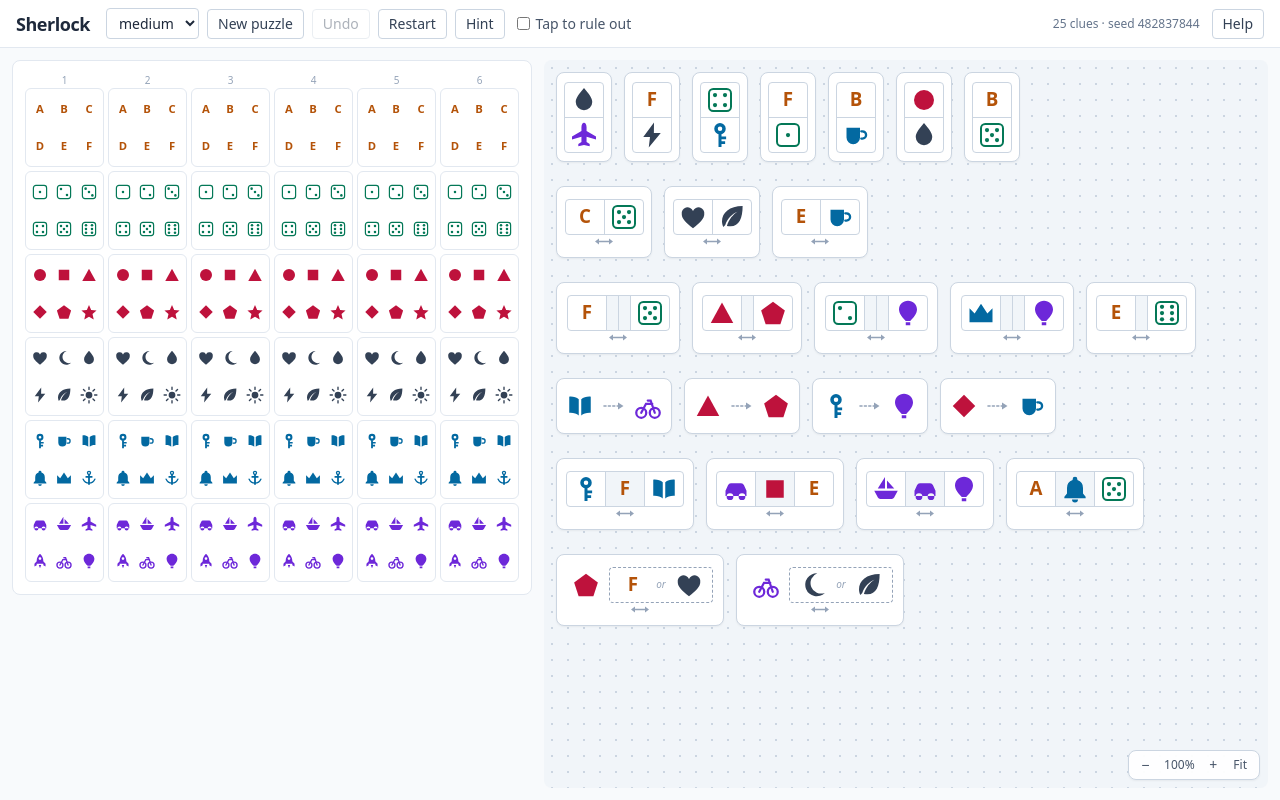
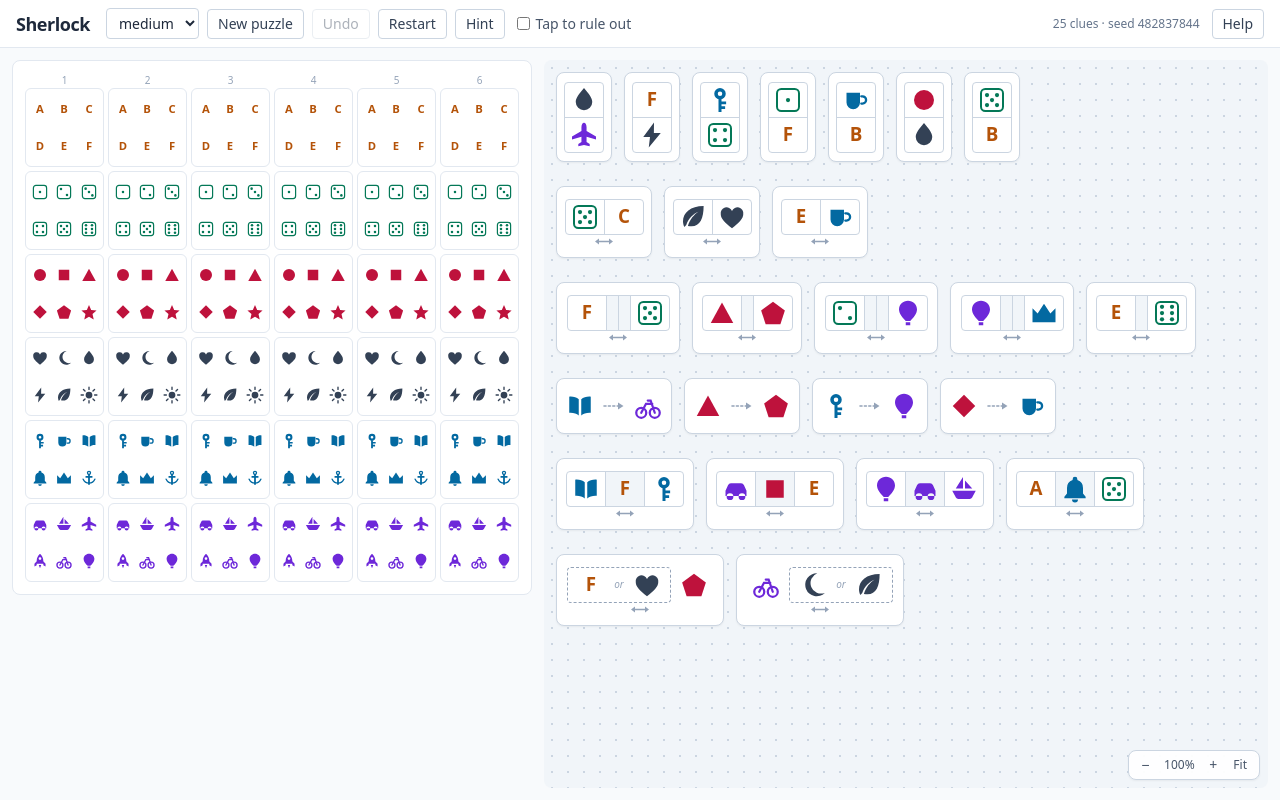
Before and after one commit to kristiandupont/sherlock, a React (Vite) app in the folder app/: page / in a window 1280 px wide. Built offline with nearby package versions, Linux system fonts and the light colour scheme.

Commit message:
feat: implement card flipping functionality; enhance clue handling and UI components

```diff
--- a/app/src/App.tsx
+++ b/app/src/App.tsx
@@ -15,7 +15,7 @@ import { Board, type InteractionMode } from "./ui/Board";
 import { ClueCanvas } from "./ui/ClueCanvas";
 import { Confetti } from "./ui/Confetti";
 import { Legend } from "./ui/Legend";
-import { layoutCluesByKind, type Point } from "./ui/clueLayout";
+import { flipsForPuzzle, layoutCluesByKind, type Point } from "./ui/clueLayout";
 
 const DIFFICULTIES: Difficulty[] = ["easy", "medium", "hard"];
 const STORAGE_KEY = "sherlock:game:v4";
@@ -47,6 +47,12 @@ type Game = {
    */
   history: Snapshot[];
   positions: Point[];
+  /**
+   * Which cards are drawn mirrored. Like `positions`, and for the same reason,
+   * this is not part of a snapshot: turning a card round is tidying the canvas
+   * rather than a move, so undo leaves it alone.
+   */
+  flipped: boolean[];
 };
 
 type Saved = {
@@ -56,6 +62,7 @@ type Saved = {
   /** Every snapshot of the history, oldest first, so undo and rewind survive a reload. */
   history: Array<{ cells: number[][]; placed: boolean[][]; used: boolean[] }>;
   positions: Point[];
+  flipped?: boolean[];
 };
 
 const startSnapshot = (puzzle: Puzzle): Snapshot => ({
@@ -65,7 +72,13 @@ const startSnapshot = (puzzle: Puzzle): Snapshot => ({
 
 function startGame(difficulty: Difficulty): Game {
   const puzzle = generatePuzzle({ difficulty });
-  return { difficulty, puzzle, history: [startSnapshot(puzzle)], positions: [] };
+  return {
+    difficulty,
+    puzzle,
+    history: [startSnapshot(puzzle)],
+    positions: [],
+    flipped: flipsForPuzzle(puzzle.clues, puzzle.seed),
+  };
 }
 
 /** A puzzle is fully determined by its seed and difficulty, so only those are stored. */
@@ -88,6 +101,12 @@ function loadGame(): Game | null {
         used,
       })),
       positions: saved.positions,
+      // Saves written before cards could be turned round have no orientations,
+      // so the puzzle's own are used and the game carries on.
+      flipped:
+        saved.flipped?.length === puzzle.clues.length
+          ? saved.flipped
+          : flipsForPuzzle(puzzle.clues, puzzle.seed),
     };
   } catch {
     return null;
@@ -188,6 +207,7 @@ export default function App() {
       size: game.puzzle.size,
       history: game.history.map(({ board: { cells, placed }, used }) => ({ cells, placed, used })),
       positions: game.positions,
+      flipped: game.flipped,
     };
     try {
       localStorage.setItem(STORAGE_KEY, JSON.stringify(saved));
@@ -274,6 +294,18 @@ export default function App() {
       const positions = current.positions.slice();
       for (const { index, point } of moves) positions[index] = point;
       return { ...current, positions };
+    });
+  }, []);
+
+  /**
+   * Turns cards round, which is a change to the canvas rather than to the game,
+   * so it stays off the history the way moving a card does.
+   */
+  const flipClues = useCallback((indices: number[]) => {
+    setGame((current) => {
+      const flipped = current.flipped.slice();
+      for (const index of indices) flipped[index] = !flipped[index];
+      return { ...current, flipped };
     });
   }, []);
 
@@ -391,8 +423,10 @@ export default function App() {
             size={game.puzzle.size}
             positions={game.positions}
             used={used}
+            flipped={game.flipped}
             onMove={moveClue}
             onToggleUsed={toggleUsed}
+            onFlip={flipClues}
             highlight={hint?.kind === "clue" ? hint.clueIndex : null}
           />
         </section>
--- a/app/src/ui/ClueCanvas.tsx
+++ b/app/src/ui/ClueCanvas.tsx
@@ -2,6 +2,7 @@ import { useCallback, useEffect, useLayoutEffect, useMemo, useRef, useState } fr
 import type { Clue } from "../model/types";
 import { ClueCard } from "./ClueCard";
 import {
+  canFlip,
   cluesWithin,
   contentBounds,
   fitZoom,
@@ -15,9 +16,13 @@ type Props = {
   size: number;
   positions: Point[];
   used: boolean[];
+  /** Which cards are drawn mirrored. */
+  flipped: boolean[];
   /** Called once a drag finishes, with every card that drag carried. */
   onMove: (moves: Array<{ index: number; point: Point }>) => void;
   onToggleUsed: (index: number) => void;
+  /** Mirrors every card in the list, which right-clicking a card asks for. */
+  onFlip: (indices: number[]) => void;
   /** Index of the clue the hint points at, ringed and scrolled into view. */
   highlight: number | null;
 };
@@ -50,7 +55,17 @@ type Band = {
   base: Set<number>;
 };
 
-export function ClueCanvas({ clues, size, positions, used, onMove, onToggleUsed, highlight }: Props) {
+export function ClueCanvas({
+  clues,
+  size,
+  positions,
+  used,
+  flipped,
+  onMove,
+  onToggleUsed,
+  onFlip,
+  highlight,
+}: Props) {
   const [cardDrag, setCardDrag] = useState<CardDrag | null>(null);
   const [band, setBand] = useState<Band | null>(null);
   const [selection, setSelection] = useState<Set<number>>(new Set());
@@ -355,11 +370,23 @@ export function ClueCanvas({ clues, size, positions, used, onMove, onToggleUsed,
                   onPointerUp={endCardDrag}
                   onPointerCancel={endCardDrag}
                   onContextMenu={(event) => {
+                    // Right-click mirrors the card, on the same rule as
+                    // dragging: one that is part of the selection carries the
+                    // rest of it, any other card goes on its own. Cards whose
+                    // meaning is a direction cannot be mirrored and are dropped
+                    // from the list rather than left saying the opposite.
                     event.preventDefault();
-                    onToggleUsed(index);
+                    const carried = selected ? [...selection] : [index];
+                    const flippable = carried.filter((i) => clues[i] && canFlip(clues[i]));
+                    if (flippable.length > 0) onFlip(flippable);
                   }}
                 >
-                  <ClueCard clue={clue} size={size} used={(used[index] ?? false) && !hinted} />
+                  <ClueCard
+                    clue={clue}
+                    size={size}
+                    used={(used[index] ?? false) && !hinted}
+                    flipped={flipped[index] ?? false}
+                  />
                 </div>
               );
             })}
--- a/app/src/ui/ClueCard.tsx
+++ b/app/src/ui/ClueCard.tsx
@@ -15,14 +15,28 @@ const Cell = ({ of, tinted }: { of: TileRef; tinted?: boolean }) => (
   </div>
 );
 
-const Row = ({ children }: { children: React.ReactNode }) => (
-  <div className="flex items-stretch divide-x divide-slate-300 overflow-hidden rounded border border-slate-300">
+/**
+ * `reversed` mirrors the strip. The children keep their order in the DOM, so
+ * the dividers have to be flipped with it — `divide-x` draws its line on the
+ * left of each child but the first, which is the wrong edge once the visual
+ * order is reversed.
+ */
+const Row = ({ reversed, children }: { reversed?: boolean; children: React.ReactNode }) => (
+  <div
+    className={`flex items-stretch divide-x divide-slate-300 overflow-hidden rounded border border-slate-300 ${
+      reversed ? "flex-row-reverse divide-x-reverse" : ""
+    }`}
+  >
     {children}
   </div>
 );
 
-const Column = ({ children }: { children: React.ReactNode }) => (
-  <div className="flex flex-col divide-y divide-slate-300 overflow-hidden rounded border border-slate-300">
+const Column = ({ reversed, children }: { reversed?: boolean; children: React.ReactNode }) => (
+  <div
+    className={`flex flex-col divide-y divide-slate-300 overflow-hidden rounded border border-slate-300 ${
+      reversed ? "flex-col-reverse divide-y-reverse" : ""
+    }`}
+  >
     {children}
   </div>
 );
@@ -81,11 +95,19 @@ export function ClueCard({
   clue,
   used,
   size,
+  flipped,
 }: {
   clue: Clue;
   used: boolean;
   /** Columns on the board, for the clue that draws a miniature of a row. */
   size: number;
+  /**
+   * Draw the card mirrored. Only the cards `flipAxis` calls flippable honour
+   * this; the tiles they hold stand in an order the clue does not fix, so
+   * reversing them says the same thing. A mirrored card takes up the same space
+   * as an upright one, so nothing in the layout has to know about it.
+   */
+  flipped: boolean;
 }) {
   const { width, height } = cardSize(clue);
 
@@ -93,14 +115,14 @@ export function ClueCard({
     switch (clue.kind) {
       case "same-column":
         return (
-          <Column>
+          <Column reversed={flipped}>
             <Cell of={clue.a} />
             <Cell of={clue.b} />
           </Column>
         );
       case "different-column":
         return (
-          <div className="flex flex-col items-center">
+          <div className={`flex flex-col items-center ${flipped ? "flex-col-reverse" : ""}`}>
             <Cell of={clue.a} />
             <NotSame />
             <Cell of={clue.b} />
@@ -109,7 +131,7 @@ export function ClueCard({
       case "adjacent":
         return (
           <div className="flex flex-col items-center gap-0.5">
-            <Row>
+            <Row reversed={flipped}>
               <Cell of={clue.a} />
               <Cell of={clue.b} />
             </Row>
@@ -127,7 +149,7 @@ export function ClueCard({
       case "between":
         return (
           <div className="flex flex-col items-center gap-0.5">
-            <Row>
+            <Row reversed={flipped}>
               <Cell of={clue.a} />
               <Cell of={clue.middle} tinted />
               <Cell of={clue.b} />
@@ -152,7 +174,7 @@ export function ClueCard({
         // other.
         return (
           <div className="flex flex-col items-center gap-0.5">
-            <Row>
+            <Row reversed={flipped}>
               <Cell of={clue.a} />
               {Array.from({ length: clue.distance - 1 }, (_, column) => (
                 <div key={column} className="w-3 self-stretch bg-slate-100" />
@@ -172,7 +194,7 @@ export function ClueCard({
       case "next-to-either":
         return (
           <div className="flex flex-col items-center gap-0.5">
-            <div className="flex items-center gap-1">
+            <div className={`flex items-center gap-1 ${flipped ? "flex-row-reverse" : ""}`}>
               <Cell of={clue.a} />
               <div className="flex items-center gap-1 rounded border border-dashed border-slate-400 px-1">
                 <Cell of={clue.b} />
@@ -192,8 +214,8 @@ export function ClueCard({
         used ? "border-slate-200 opacity-35 grayscale" : "border-slate-300"
       }`}
       style={{ width, height }}
-      title={describeClue(clue)}
-      aria-label={describeClue(clue)}
+      title={describeClue(clue, flipped)}
+      aria-label={describeClue(clue, flipped)}
     >
       {body()}
     </div>
--- a/app/src/ui/clueLayout.ts
+++ b/app/src/ui/clueLayout.ts
@@ -1,3 +1,4 @@
+import { makeRng, type Rng } from "../model/rng";
 import { CLUE_KINDS, type Clue, type ClueKind } from "../model/types";
 import { tileName } from "./tileSets";
 
@@ -33,6 +34,62 @@ export function cardSize(clue: Clue): { width: number; height: number } {
       return { width: 168, height: 72 };
   }
 }
+
+/**
+ * The axis a card can be mirrored along without changing what it says, or
+ * `null` for a card that cannot be mirrored at all. A clue whose whole content
+ * is a direction — `left-of`, `immediately-left-of` — would say something else
+ * reversed, and a one-tile card has nothing to reverse.
+ *
+ * Mirroring is for the player's benefit only: it lets them put the shared
+ * symbol of two clues next to each other so the eye can follow a chain of them
+ * across the canvas. The clue itself is untouched, so the solver and the hints
+ * never see the difference.
+ */
+export function flipAxis(clue: Clue): "horizontal" | "vertical" | null {
+  switch (clue.kind) {
+    // Drawn as a vertical stack of two tiles, either way up.
+    case "same-column":
+    case "different-column":
+      return "vertical";
+    // Drawn as a row whose order the clue does not fix.
+    case "adjacent":
+    case "apart":
+    case "between":
+    case "next-to-either":
+      return "horizontal";
+    case "left-of":
+    case "immediately-left-of":
+    case "at-an-end":
+      return null;
+  }
+}
+
+export const canFlip = (clue: Clue): boolean => flipAxis(clue) !== null;
+
+/**
+ * A starting orientation for each card, mirrored or not at random, so that a
+ * kind of card does not always look the same.
+ *
+ * Two regularities to break. A `next-to-either` card always draws its single
+ * tile on the left and the pair it might neighbour on the right, so a row of
+ * them reads as one shape. And `allTrueClues` builds every pair clue from two
+ * tiles in row order, which puts the earlier row on the left of every
+ * `adjacent` and `apart` card and on top of every `same-column` one.
+ *
+ * Neither says anything about the solution — `maskBetweenOrder` in the
+ * generator is what keeps the one clue whose build order would have given the
+ * answer away from doing so — but both make the canvas harder to read.
+ *
+ * Seeded from the puzzle's own seed, so a puzzle looks the same each time it is
+ * opened.
+ */
+export function randomFlips(clues: Clue[], rng: Rng): boolean[] {
+  return clues.map((clue) => canFlip(clue) && rng() < 0.5);
+}
+
+export const flipsForPuzzle = (clues: Clue[], seed: number): boolean[] =>
+  randomFlips(clues, makeRng(seed));
 
 const GAP = 12;
 
@@ -87,29 +144,49 @@ export function layoutCluesByKind(clues: Clue[], width: number): Point[] {
   return positions;
 }
 
-export function describeClue(clue: Clue): string {
+/**
+ * The card in words, for the tooltip and the accessible name. `flipped` names
+ * the pair in the order the card draws them, so the text and the picture agree
+ * about which tile is which when a player reads both.
+ */
+export function describeClue(clue: Clue, flipped = false): string {
   const name = (ref: { row: number; tile: number }) => tileName(ref.row, ref.tile);
+  /** The two tiles of a symmetric pair, in the order the card draws them. */
+  const pair = (a: { row: number; tile: number }, b: { row: number; tile: number }) =>
+    flipped ? ([name(b), name(a)] as const) : ([name(a), name(b)] as const);
   switch (clue.kind) {
-    case "same-column":
-      return `${name(clue.a)} and ${name(clue.b)} are in the same column`;
-    case "different-column":
-      return `${name(clue.a)} and ${name(clue.b)} are not in the same column`;
-    case "adjacent":
-      return `${name(clue.a)} and ${name(clue.b)} are in neighbouring columns`;
+    case "same-column": {
+      const [first, second] = pair(clue.a, clue.b);
+      return `${first} and ${second} are in the same column`;
+    }
+    case "different-column": {
+      const [first, second] = pair(clue.a, clue.b);
+      return `${first} and ${second} are not in the same column`;
+    }
+    case "adjacent": {
+      const [first, second] = pair(clue.a, clue.b);
+      return `${first} and ${second} are in neighbouring columns`;
+    }
     case "left-of":
       return `${name(clue.left)} is somewhere left of ${name(clue.right)}`;
-    case "between":
-      return `${name(clue.middle)} is directly between ${name(clue.a)} and ${name(clue.b)}, in either order`;
+    case "between": {
+      const [first, second] = pair(clue.a, clue.b);
+      return `${name(clue.middle)} is directly between ${first} and ${second}, in either order`;
+    }
     case "immediately-left-of":
       return `${name(clue.left)} is in the column directly left of ${name(clue.right)}`;
     case "apart": {
       const between = clue.distance - 1;
-      return `${name(clue.a)} and ${name(clue.b)} have ${between} column${
+      const [first, second] = pair(clue.a, clue.b);
+      return `${first} and ${second} have ${between} column${
         between === 1 ? "" : "s"
       } between them, in either order`;
     }
     case "at-an-end":
       return `${name(clue.a)} is in the first or the last column`;
+    // Mirroring this card moves the lone tile to the other side of the pair
+    // rather than reordering two tiles, and which side it sits on says nothing,
+    // so the sentence reads the same either way.
     case "next-to-either":
       return `${name(clue.a)} is next to ${name(clue.b)} or next to ${name(clue.c)}`;
   }
```
Also changed, not shown: app/src/ui/Legend.tsx (+7 -1 lines), 2 other files (tests, documents, lock files or other folders).
